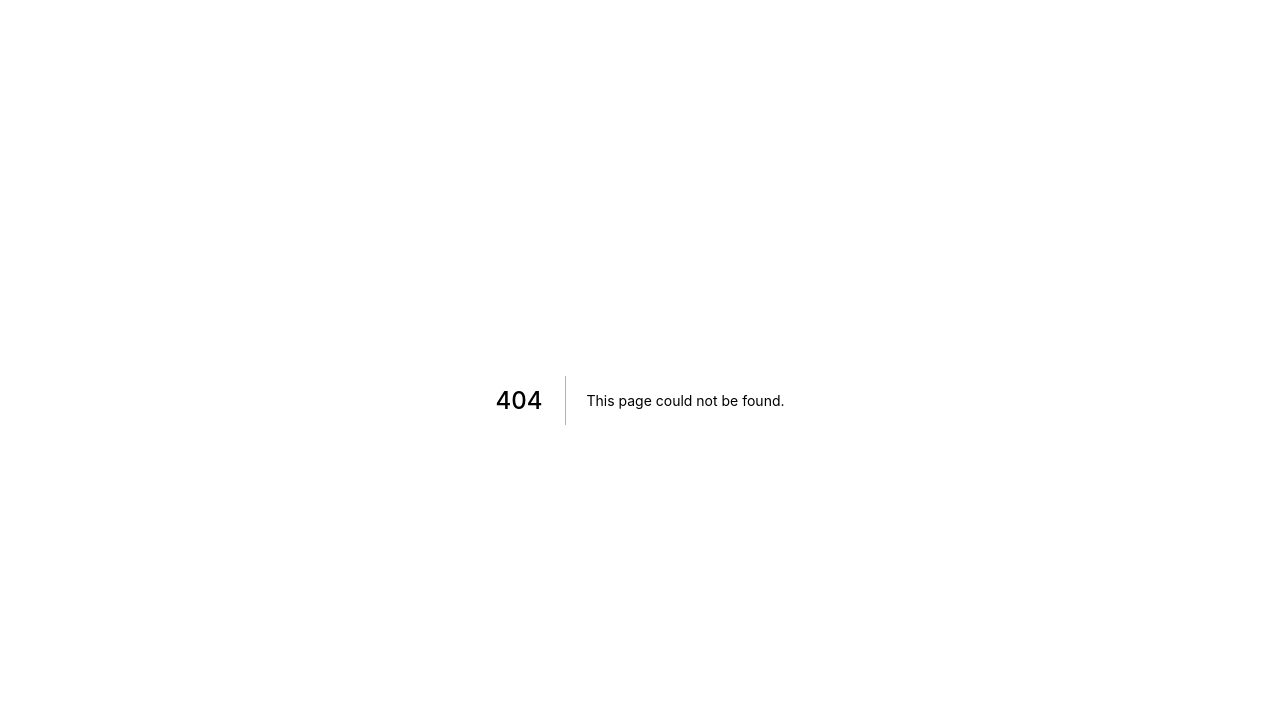
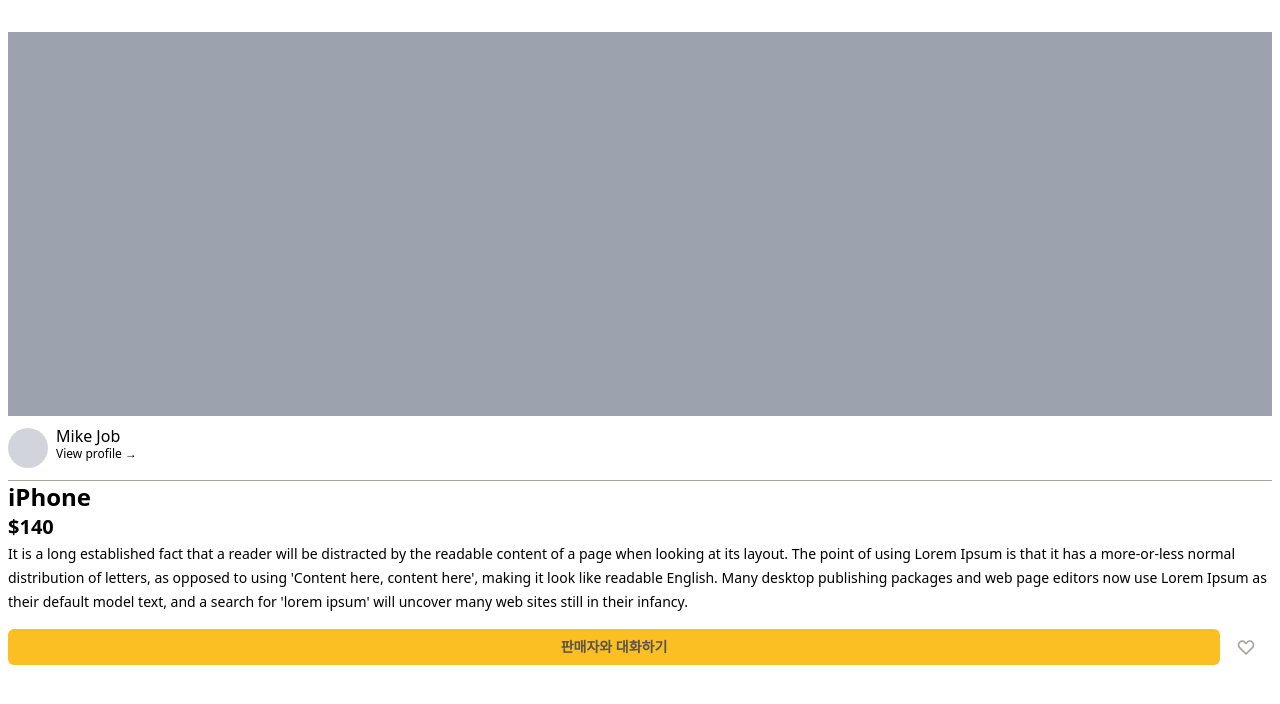
Before and after one commit to rnrudxo2872/market-c, a Next.js app: page /items/0 in a window 1280 px wide. Before the commit this address had no page. Shown: the top 704 px of the page. Built offline with nearby package versions, Linux system fonts and the light colour scheme.

Commit message:
item/detail

```diff
--- a/pages/index.tsx
+++ b/pages/index.tsx
@@ -1,4 +1,5 @@
 import type { NextPage } from "next";
+import Link from "next/link";
 
 const Home: NextPage = () => {
   return (
@@ -10,7 +11,11 @@
             className="flex border-b items-center border-stone-300 relative"
           >
             <section className="py-3 px-2">
-              <div className="w-20 h-20 rounded-md bg-slate-400"></div>
+              <Link href={`/items/${index}`}>
+                <a>
+                  <div className="w-20 h-20 rounded-md bg-slate-400"></div>
+                </a>
+              </Link>
             </section>
             <section className="ml-2">
               <div className="flex flex-col leading-[0.5em]">
--- /dev/null
+++ b/pages/items/[id].tsx
@@ -0,0 +1,72 @@
+import { NextPage } from "next";
+import Link from "next/link";
+import { useRouter } from "next/router";
+
+const Item: NextPage = () => {
+  const router = useRouter();
+  const itemId = router.query.id;
+
+  return (
+    <div className="flex flex-col px-2 mt-8">
+      <section>
+        <div className="h-96 bg-gray-400"></div>
+      </section>
+      <section>
+        <div className="flex gap-2 border-b border-stone-400 py-3">
+          <div className="w-10 h-10 rounded-full bg-gray-300" />
+          <div className="flex flex-col leading-none">
+            <span>Mike Job</span>
+            <Link href={`/user/${1}`}>
+              <a>
+                <span className="text-xs">View profile &rarr;</span>
+              </a>
+            </Link>
+          </div>
+        </div>
+        <div>
+          <h1 className="text-2xl font-bold">iPhone</h1>
+          <p className="text-xl font-semibold">
+            {Number.prototype.toLocaleString.call(140, "en-US", {
+              currency: "USD",
+              style: "currency",
+              maximumFractionDigits: 0,
+            })}
+          </p>
+          <span className="text-sm">
+            It is a long established fact that a reader will be distracted by
+            the readable content of a page when looking at its layout. The point
+            of using Lorem Ipsum is that it has a more-or-less normal
+            distribution of letters, as opposed to using 'Content here, content
+            here', making it look like readable English. Many desktop publishing
+            packages and web page editors now use Lorem Ipsum as their default
+            model text, and a search for 'lorem ipsum' will uncover many web
+            sites still in their infancy.
+          </span>
+        </div>
+        <div className="flex py-4">
+          <button className="flex-1 bg-amber-400 text-stone-600 font-semibold text-sm py-2 rounded-md">
+            판매자와 대화하기
+          </button>
+          <button className="px-4">
+            <svg
+              className="w-5 h-5 text-stone-400"
+              fill="none"
+              stroke="currentColor"
+              viewBox="0 0 24 24"
+              xmlns="http://www.w3.org/2000/svg"
+            >
+              <path
+                strokeLinecap="round"
+                strokeLinejoin="round"
+                strokeWidth="2"
+                d="M4.318 6.318a4.5 4.5 0 000 6.364L12 20.364l7.682-7.682a4.5 4.5 0 00-6.364-6.364L12 7.636l-1.318-1.318a4.5 4.5 0 00-6.364 0z"
+              ></path>
+            </svg>
+          </button>
+        </div>
+      </section>
+    </div>
+  );
+};
+
+export default Item;
```
Also changed, not shown: 1 other file (tests, documents, lock files or other folders).
